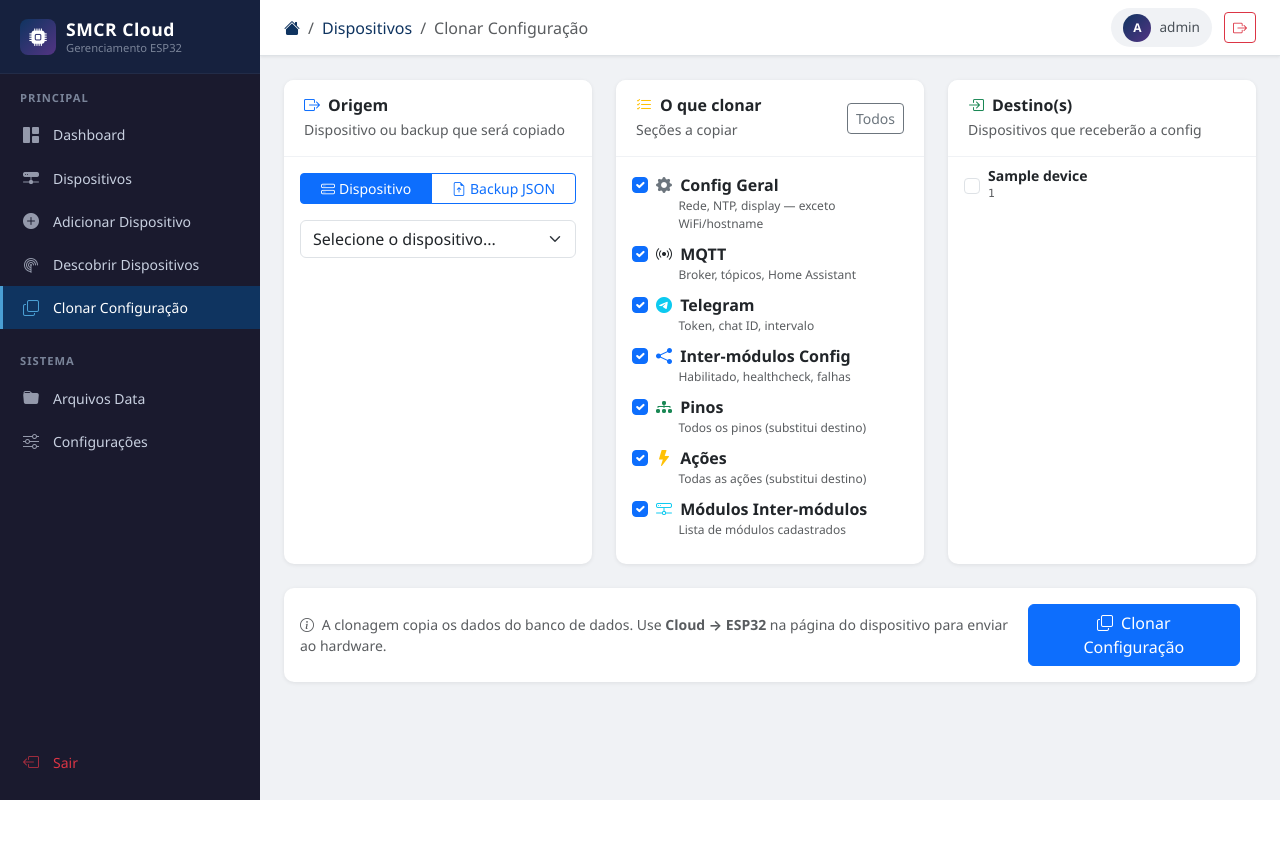
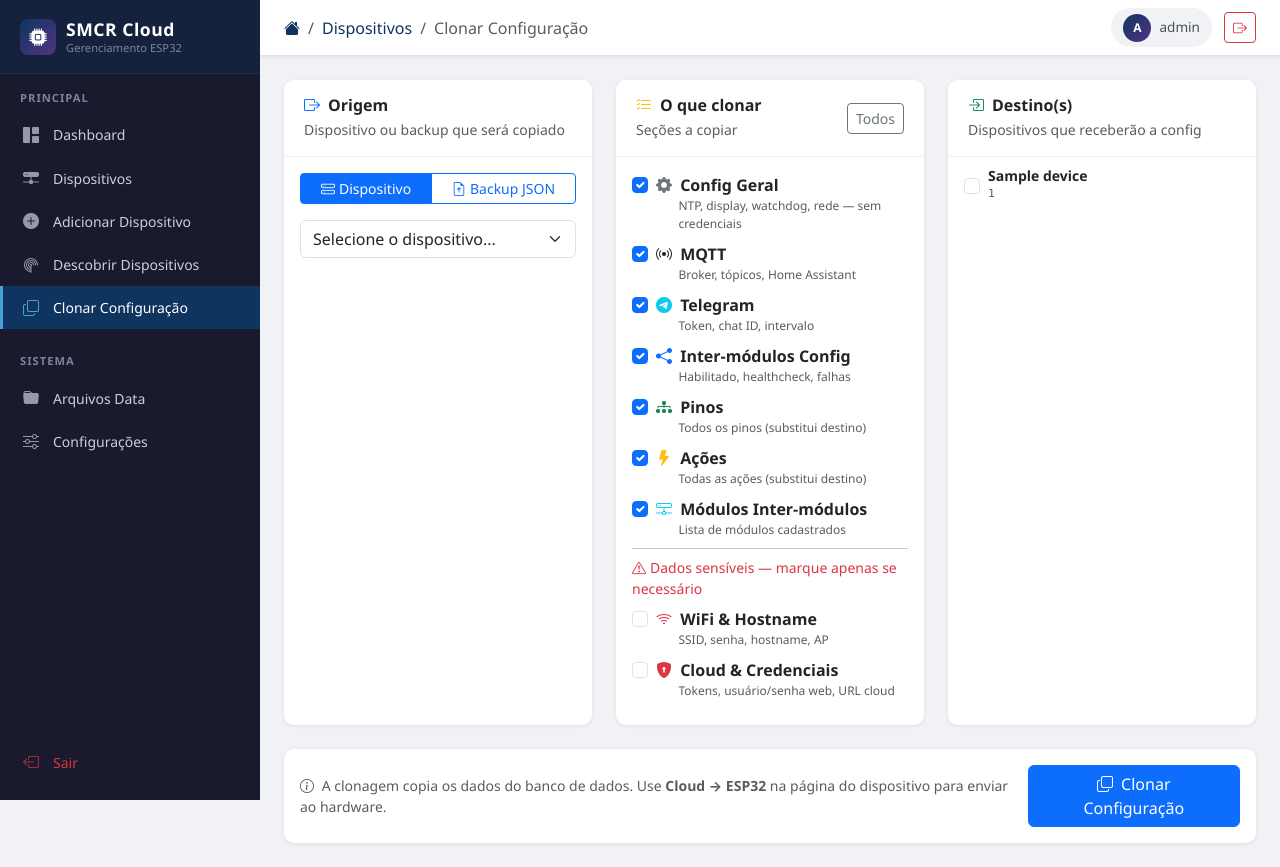
Before and after one commit to rede-analista/SMCR_CLOUD, a PHP site: page /devices/clone.php in a window 1280 px wide. Before the commit the page ends 800 px from the top, so only its background shows below. Run offline with PHP 8.4, Linux system fonts and the light colour scheme; a user stored in the database is signed in; tables that the repository leaves empty hold one stand-in row (values such as "Sample post").

Commit message:
Adiciona seções WiFi/Hostname e Cloud/Credenciais no clone
Permite clone 100% incluindo SSID, senha, hostname, AP, tokens de
API/registro, usuário/senha web e configurações cloud. Seções ficam
desmarcadas por padrão com aviso visual de dado sensível.

Co-Authored-By: Claude Sonnet 4.6 <noreply@anthropic.com>

```diff
--- a/devices/clone.php
+++ b/devices/clone.php
@@ -185,6 +185,43 @@ if ($_SERVER['REQUEST_METHOD'] === 'POST') {
                     $cloned[] = 'Módulos Inter-módulos (' . count($modules) . ')';
                 }
 
+                if (in_array('wifi_hostname', $sections) && $cfg) {
+                    $db->prepare("UPDATE device_config SET
+                        hostname=:hn, wifi_ssid=:wss, wifi_pass=:wsp,
+                        wifi_offline_restart_min=:worm,
+                        ap_ssid=:apss, ap_pass=:apps
+                        WHERE device_id=:id"
+                    )->execute([
+                        ':hn'   => $cfg['hostname'],                 ':wss'  => $cfg['wifi_ssid'],
+                        ':wsp'  => $cfg['wifi_pass'],                ':worm' => $cfg['wifi_offline_restart_min'],
+                        ':apss' => $cfg['ap_ssid'],                  ':apps' => $cfg['ap_pass'],
+                        ':id'   => $tgt_id,
+                    ]);
+                    $cloned[] = 'WiFi & Hostname';
+                }
+
+                if (in_array('cloud_tokens', $sections) && $cfg) {
+                    $db->prepare("UPDATE device_config SET
+                        web_username=:wu, web_password=:wp,
+                        cloud_url=:curl, cloud_port=:cport,
+                        cloud_sync_enabled=:cse, cloud_sync_interval_min=:csim,
+                        cloud_heartbeat_enabled=:che, cloud_heartbeat_interval_min=:chim,
+                        cloud_use_https=:cuh, cloud_api_token=:cat,
+                        cloud_register_token=:crt,
+                        reboot_on_sync=:ros, ota_update_on_sync=:uos
+                        WHERE device_id=:id"
+                    )->execute([
+                        ':wu'   => $cfg['web_username'],             ':wp'   => $cfg['web_password'],
+                        ':curl' => $cfg['cloud_url'],                ':cport'=> $cfg['cloud_port'],
+                        ':cse'  => $cfg['cloud_sync_enabled'],       ':csim' => $cfg['cloud_sync_interval_min'],
+                        ':che'  => $cfg['cloud_heartbeat_enabled'],  ':chim' => $cfg['cloud_heartbeat_interval_min'],
+                        ':cuh'  => $cfg['cloud_use_https'],          ':cat'  => $cfg['cloud_api_token'],
+                        ':crt'  => $cfg['cloud_register_token'],     ':ros'  => $cfg['reboot_on_sync'],
+                        ':uos'  => $cfg['ota_update_on_sync'],       ':id'   => $tgt_id,
+                    ]);
+                    $cloned[] = 'Cloud & Credenciais';
+                }
+
                 $db->commit();
                 $results[] = ['name' => $tgt_name, 'cloned' => $cloned, 'ok' => true];
 
@@ -301,19 +338,31 @@ include __DIR__ . '/../includes/header.php';
             <div class="card-body">
                 <?php
                 $sections_list = [
-                    'config_geral'  => ['Config Geral',         'bi-gear-fill',      'text-secondary', 'Rede, NTP, display — exceto WiFi/hostname'],
-                    'mqtt'          => ['MQTT',                  'bi-broadcast',      'text-purple',    'Broker, tópicos, Home Assistant'],
-                    'telegram'      => ['Telegram',              'bi-telegram',       'text-info',      'Token, chat ID, intervalo'],
-                    'intermod_cfg'  => ['Inter-módulos Config',  'bi-share-fill',     'text-primary',   'Habilitado, healthcheck, falhas'],
-                    'pinos'         => ['Pinos',                 'bi-diagram-3-fill', 'text-success',   'Todos os pinos (substitui destino)'],
-                    'acoes'         => ['Ações',                 'bi-lightning-fill', 'text-warning',   'Todas as ações (substitui destino)'],
-                    'intermod_mods' => ['Módulos Inter-módulos', 'bi-hdd-network',    'text-info',      'Lista de módulos cadastrados'],
+                    'config_geral'  => ['Config Geral',         'bi-gear-fill',       'text-secondary', 'NTP, display, watchdog, rede — sem credenciais', false],
+                    'mqtt'          => ['MQTT',                  'bi-broadcast',       'text-purple',    'Broker, tópicos, Home Assistant',                false],
+                    'telegram'      => ['Telegram',              'bi-telegram',        'text-info',      'Token, chat ID, intervalo',                      false],
+                    'intermod_cfg'  => ['Inter-módulos Config',  'bi-share-fill',      'text-primary',   'Habilitado, healthcheck, falhas',                false],
+                    'pinos'         => ['Pinos',                 'bi-diagram-3-fill',  'text-success',   'Todos os pinos (substitui destino)',              false],
+                    'acoes'         => ['Ações',                 'bi-lightning-fill',  'text-warning',   'Todas as ações (substitui destino)',              false],
+                    'intermod_mods' => ['Módulos Inter-módulos', 'bi-hdd-network',     'text-info',      'Lista de módulos cadastrados',                   false],
+                    'wifi_hostname' => ['WiFi & Hostname',       'bi-wifi',            'text-danger',    'SSID, senha, hostname, AP',                      true],
+                    'cloud_tokens'  => ['Cloud & Credenciais',   'bi-shield-lock-fill','text-danger',    'Tokens, usuário/senha web, URL cloud',            true],
                 ];
                 ?>
-                <?php foreach ($sections_list as $key => [$label, $icon, $color, $desc]): ?>
+                <?php
+                $prev_sensitive = false;
+                foreach ($sections_list as $key => [$label, $icon, $color, $desc, $sensitive]):
+                    if ($sensitive && !$prev_sensitive):
+                ?>
+                <hr class="my-2">
+                <div class="text-danger small mb-2"><i class="bi bi-exclamation-triangle me-1"></i>Dados sensíveis — marque apenas se necessário</div>
+                <?php
+                    endif;
+                    $prev_sensitive = $sensitive;
+                ?>
                 <div class="form-check mb-2">
                     <input class="form-check-input section-check" type="checkbox" name="sections[]"
-                           value="<?= $key ?>" id="sec_<?= $key ?>" checked>
+                           value="<?= $key ?>" id="sec_<?= $key ?>" <?= $sensitive ? '' : 'checked' ?>>
                     <label class="form-check-label" for="sec_<?= $key ?>">
                         <i class="bi <?= $icon ?> <?= $color ?> me-1"></i>
                         <span class="fw-semibold"><?= $label ?></span>
```
